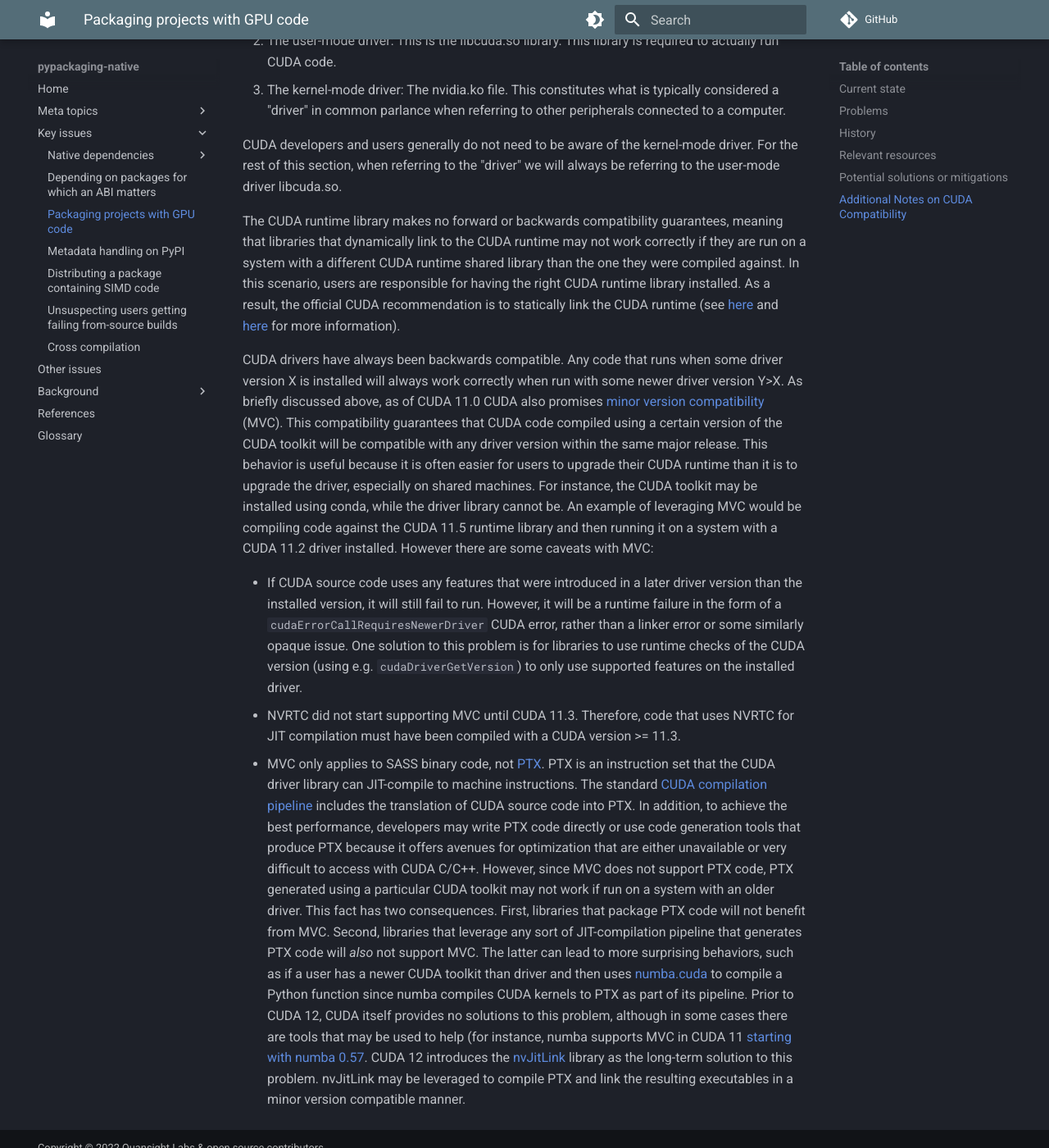
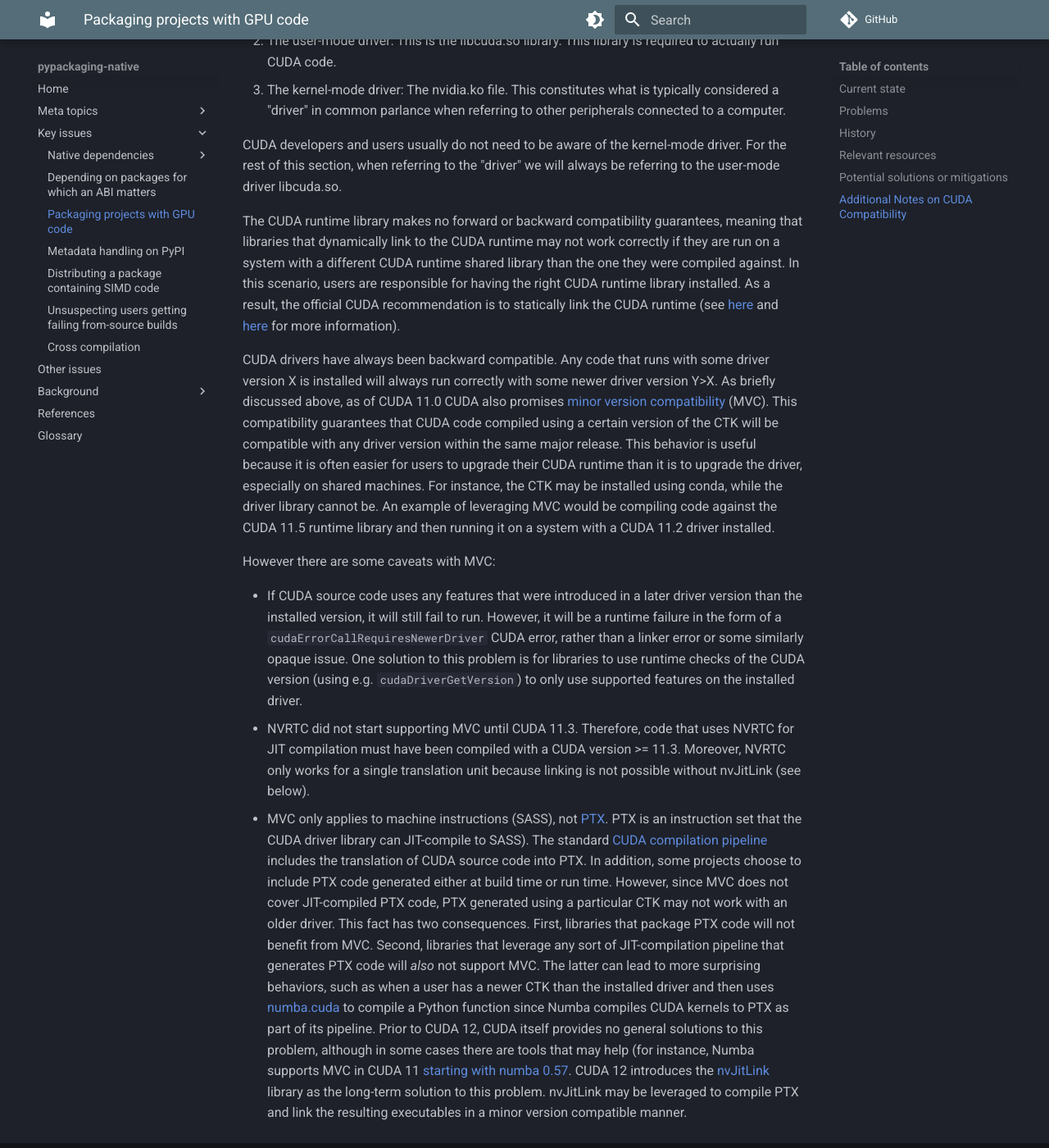
Before and after one commit to pypackaging-native/pypackaging-native, an MkDocs documentation site: the page built from docs/key-issues/gpus.md, in a window 1280 px wide and 1400 px high, scrolled down 4361 px. Shown: the whole window at 82% size. Built offline with MkDocs 1.6.1 and Material for MkDocs 9.7.7, drawn with Linux system fonts in a browser that asks for light colours; comment, search, counter and statistics services are not loaded; some of the changed text lies outside the part shown.

Commit message:
More reviews

```diff
--- a/docs/key-issues/gpus.md
+++ b/docs/key-issues/gpus.md
@@ -213,7 +213,7 @@ There are three primary components of CUDA:
 
 1. The CUDA Toolkit (CTK): This component includes the CUDA runtime library
    (libcudart.so) along with a range of other libraries and tools including
-   math libraries like cuBlas. libcudart.so and a few other core headers and
+   math libraries like cuBLAS. libcudart.so and a few other core headers and
    libraries compose the bare minimum required to compile CUDA code.
 2. The user-mode driver: This is the libcuda.so library. This library is
    required to actually run CUDA code.
@@ -221,10 +221,10 @@ There are three primary components of CUDA:
    typically considered a "driver" in common parlance when referring to other
    peripherals connected to a computer.
 
-CUDA developers and users generally do not need to be aware of the kernel-mode driver.
+CUDA developers and users usually do not need to be aware of the kernel-mode driver.
 For the rest of this section, when referring to the "driver" we will always be referring to the user-mode driver libcuda.so.
 
-The CUDA runtime library makes no forward or backwards compatibility
+The CUDA runtime library makes no forward or backward compatibility
 guarantees, meaning that libraries that dynamically link to the CUDA runtime
 may not work correctly if they are run on a system with a different CUDA
 runtime shared library than the one they were compiled against. In this scenario,
@@ -236,20 +236,21 @@ and
 [here](https://docs.nvidia.com/cuda/cuda-c-best-practices-guide/index.html#distributing-the-cuda-runtime-and-libraries)
 for more information).
 
-CUDA drivers have always been backwards compatible. Any code that runs when
-some driver version X is installed will always work correctly when run with
-some newer driver version Y>X. As briefly discussed above, as of CUDA 11.0
-CUDA also promises [minor version
+CUDA drivers have always been backward compatible. Any code that runs with some
+driver version X is installed will always run correctly with some newer driver
+version Y>X. As briefly discussed above, as of CUDA 11.0 CUDA also promises
+[minor version
 compatibility](https://docs.nvidia.com/deploy/cuda-compatibility/index.html#minor-version-compatibility)
 (MVC). This compatibility guarantees that CUDA code compiled using a certain
-version of the CUDA toolkit will be compatible with any driver version within
-the same major release. This behavior is useful because it is often easier for
-users to upgrade their CUDA runtime than it is to upgrade the driver,
-especially on shared machines. For instance, the CUDA toolkit may be installed
-using conda, while the driver library cannot be. An example of leveraging MVC
-would be compiling code against the CUDA 11.5 runtime library and then running
-it on a system with a CUDA 11.2 driver installed. However there are some
-caveats with MVC:
+version of the CTK will be compatible with any driver version within the same
+major release. This behavior is useful because it is often easier for users to
+upgrade their CUDA runtime than it is to upgrade the driver, especially on
+shared machines. For instance, the CTK may be installed using conda, while the
+driver library cannot be. An example of leveraging MVC would be compiling code
+against the CUDA 11.5 runtime library and then running it on a system with a
+CUDA 11.2 driver installed.
+
+However there are some caveats with MVC:
 
 - If CUDA source code uses any features that were introduced in a later driver
   version than the installed version, it will still fail to run. However, it
@@ -259,28 +260,29 @@ caveats with MVC:
   version (using e.g. `cudaDriverGetVersion`) to only use supported features on
   the installed driver.
 - NVRTC did not start supporting MVC until CUDA 11.3. Therefore, code that uses
-  NVRTC for JIT compilation must have been compiled with a CUDA version >= 11.3.
-- MVC only applies to SASS binary code, not
+  NVRTC for JIT compilation must have been compiled with a CUDA version >=
+  11.3. Moreover, NVRTC only works for a single translation unit because
+  linking is not possible without nvJitLink (see below).
+- MVC only applies to machine instructions (SASS), not
   [PTX](https://docs.nvidia.com/cuda/parallel-thread-execution/). PTX is an
-  instruction set that the CUDA driver library can JIT-compile to machine
-  instructions. The standard [CUDA compilation
+  instruction set that the CUDA driver library can JIT-compile to SASS). The
+  standard [CUDA compilation
   pipeline](https://docs.nvidia.com/cuda/cuda-compiler-driver-nvcc/index.html#the-cuda-compilation-trajectory)
-  includes the translation of CUDA source code into PTX. In addition, to
-  achieve the best performance, developers may write PTX code directly or use
-  code generation tools that produce PTX because it offers avenues for
-  optimization that are either unavailable or very difficult to access with
-  CUDA C/C++.  However, since MVC does not support PTX code, PTX generated
-  using a particular CUDA toolkit may not work if run on a system with an older
-  driver.  This fact has two consequences. First, libraries that package PTX
+  includes the translation of CUDA source code into PTX. In addition, some
+  projects choose to include PTX code generated either at build time or run
+  time. However, since MVC does not cover JIT-compiled PTX code, PTX generated
+  using a particular CTK may not work with an older
+  driver.
+  This fact has two consequences. First, libraries that package PTX
   code will not benefit from MVC. Second, libraries that leverage any sort of
   JIT-compilation pipeline that generates PTX code will _also_ not support MVC.
-  The latter can lead to more surprising behaviors, such as if a user has a
-  newer CUDA toolkit than driver and then uses
+  The latter can lead to more surprising behaviors, such as when a user has a
+  newer CTK than the installed driver and then uses
   [numba.cuda](https://numba.pydata.org/) to compile a Python function since
-  numba compiles CUDA kernels to PTX as part of its pipeline. Prior to CUDA 12,
-  CUDA itself provides no solutions to this problem, although in some cases
-  there are tools that may be used to help (for instance, numba supports MVC in
-  CUDA 11 [starting with numba
+  Numba compiles CUDA kernels to PTX as part of its pipeline. Prior to CUDA 12,
+  CUDA itself provides no general solutions to this problem, although in some
+  cases there are tools that may help (for instance, Numba supports
+  MVC in CUDA 11 [starting with numba
   0.57](https://numba.readthedocs.io/en/stable/release-notes.html#version-0-57-0-1-may-2023).
   CUDA 12 introduces the
   [nvJitLink](https://docs.nvidia.com/cuda/nvjitlink/index.html) library as the
```
Also changed, not shown: other parts of docs/key-issues/gpus.md (+1 -1 lines).
